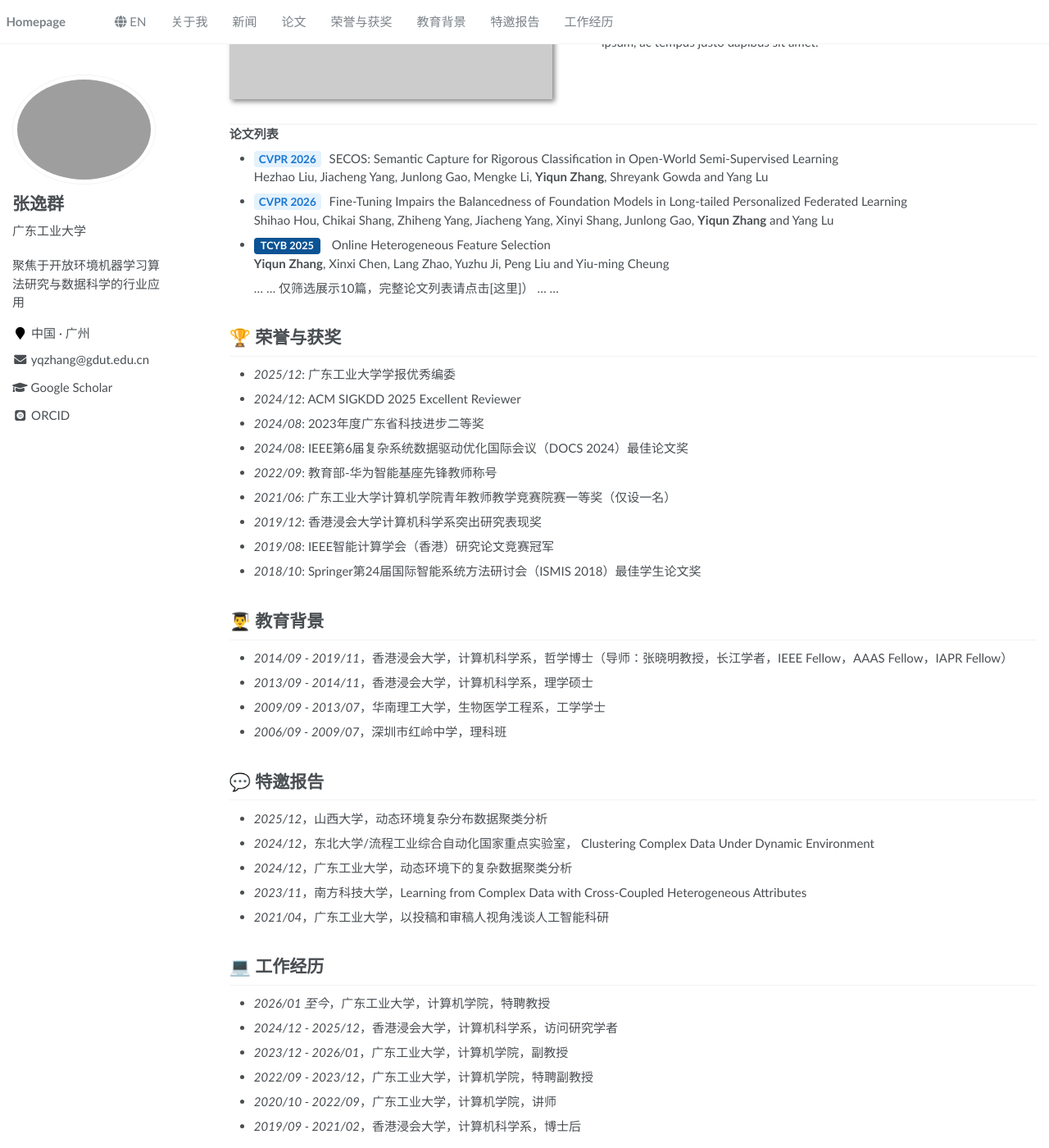
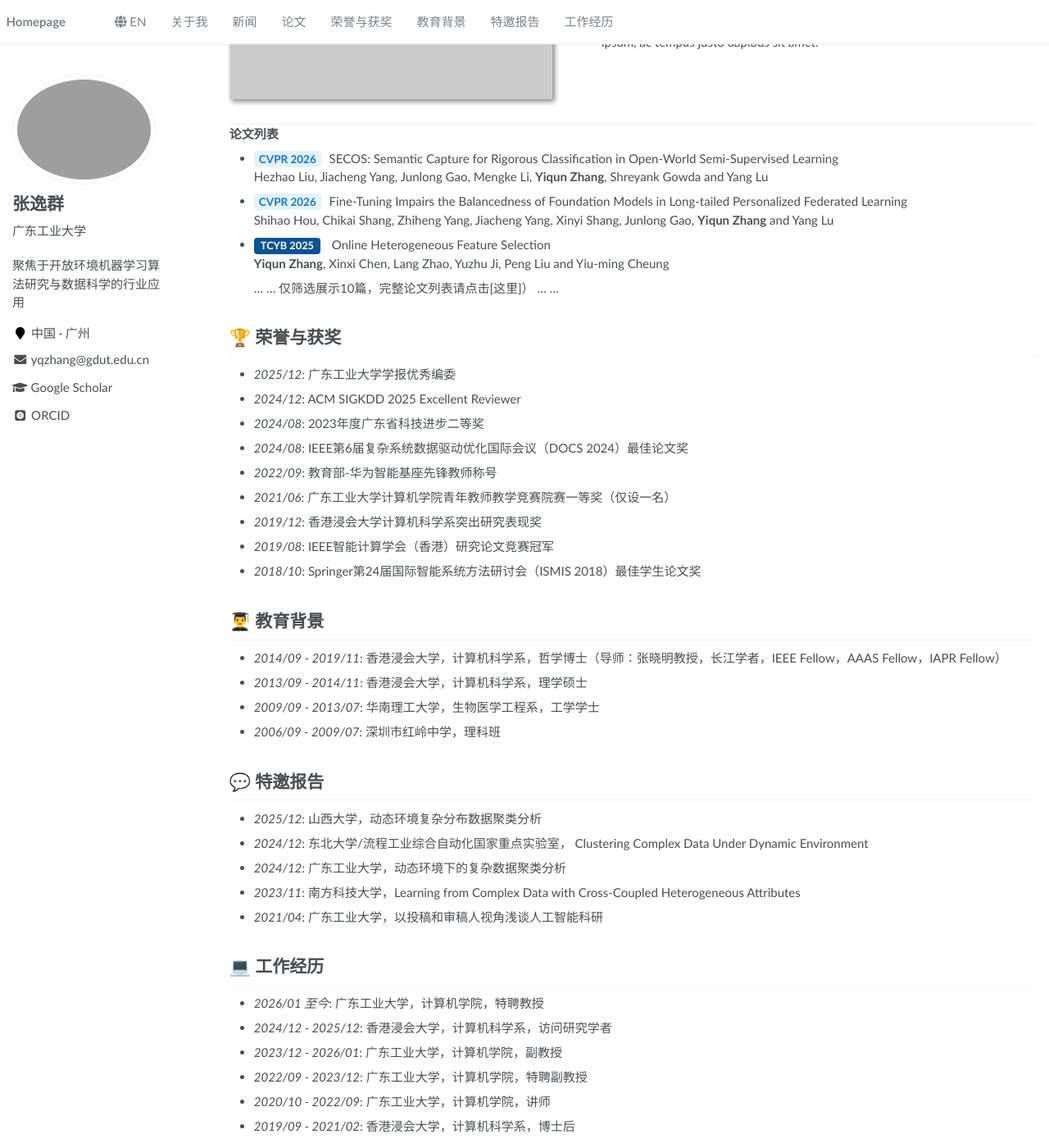
Before and after one commit to yqzhang-Zz/zh, a Jekyll site: the page built from _pages/about.md, in a window 1280 px wide and 1400 px high, scrolled down 778 px. Shown: the whole window at 82% size. Built offline with Jekyll 4.4.1, drawn with Linux system fonts in a browser that asks for light colours; some web fonts are replaced.

```diff
--- a/_pages/about.md
+++ b/_pages/about.md
@@ -96,26 +96,26 @@ Online Heterogeneous Feature Selection<br>
 <span class='anchor' id="educations"></span>
 
 # 👨‍🎓 教育背景
-- *2014/09 - 2019/11*，香港浸会大学，计算机科学系，哲学博士（导师：张晓明教授，长江学者，IEEE Fellow，AAAS Fellow，IAPR Fellow）
-- *2013/09 - 2014/11*，香港浸会大学，计算机科学系，理学硕士
-- *2009/09 - 2013/07*，华南理工大学，生物医学工程系，工学学士
-- *2006/09 - 2009/07*，深圳市红岭中学，理科班
+- *2014/09 - 2019/11*: 香港浸会大学，计算机科学系，哲学博士（导师：张晓明教授，长江学者，IEEE Fellow，AAAS Fellow，IAPR Fellow）
+- *2013/09 - 2014/11*: 香港浸会大学，计算机科学系，理学硕士
+- *2009/09 - 2013/07*: 华南理工大学，生物医学工程系，工学学士
+- *2006/09 - 2009/07*: 深圳市红岭中学，理科班
 
 <span class='anchor' id="invited-talks"></span>
 
 # 💬 特邀报告
-- *2025/12*，山西大学，动态环境复杂分布数据聚类分析
-- *2024/12*，东北大学/流程工业综合自动化国家重点实验室， Clustering Complex Data Under Dynamic Environment
-- *2024/12*，广东工业大学，动态环境下的复杂数据聚类分析
-- *2023/11*，南方科技大学，Learning from Complex Data with Cross-Coupled Heterogeneous Attributes
-- *2021/04*，广东工业大学，以投稿和审稿人视角浅谈人工智能科研
+- *2025/12*: 山西大学，动态环境复杂分布数据聚类分析
+- *2024/12*: 东北大学/流程工业综合自动化国家重点实验室， Clustering Complex Data Under Dynamic Environment
+- *2024/12*: 广东工业大学，动态环境下的复杂数据聚类分析
+- *2023/11*: 南方科技大学，Learning from Complex Data with Cross-Coupled Heterogeneous Attributes
+- *2021/04*: 广东工业大学，以投稿和审稿人视角浅谈人工智能科研
 
 <span class='anchor' id="internships"></span>
 
 # 💻 工作经历
-- *2026/01 至今*，广东工业大学，计算机学院，特聘教授
-- *2024/12 - 2025/12*，香港浸会大学，计算机科学系，访问研究学者
-- *2023/12 - 2026/01*，广东工业大学，计算机学院，副教授
-- *2022/09 - 2023/12*，广东工业大学，计算机学院，特聘副教授
-- *2020/10 - 2022/09*，广东工业大学，计算机学院，讲师
-- *2019/09 - 2021/02*，香港浸会大学，计算机科学系，博士后
+- *2026/01 至今*: 广东工业大学，计算机学院，特聘教授
+- *2024/12 - 2025/12*: 香港浸会大学，计算机科学系，访问研究学者
+- *2023/12 - 2026/01*: 广东工业大学，计算机学院，副教授
+- *2022/09 - 2023/12*: 广东工业大学，计算机学院，特聘副教授
+- *2020/10 - 2022/09*: 广东工业大学，计算机学院，讲师
+- *2019/09 - 2021/02*: 香港浸会大学，计算机科学系，博士后
```
